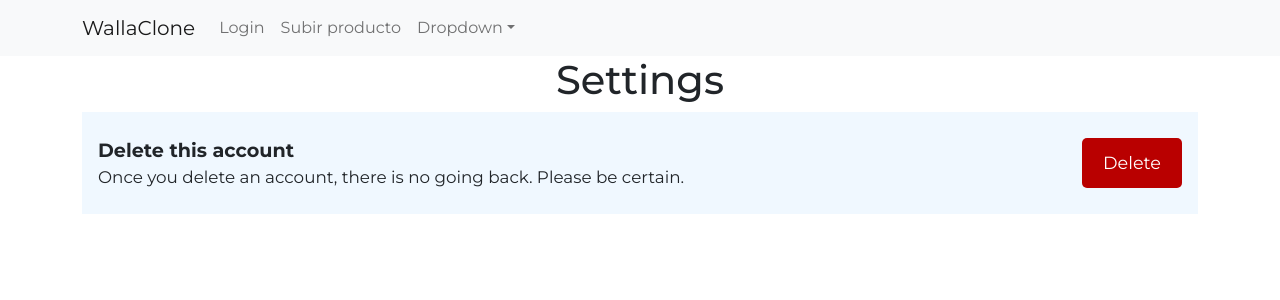
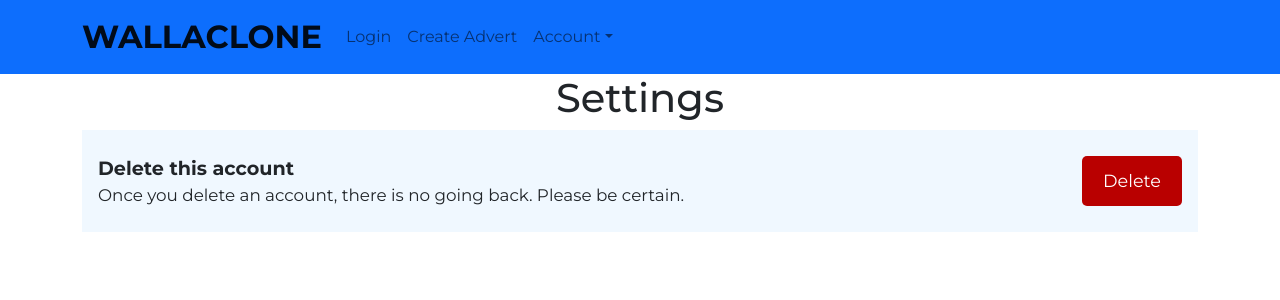
Before and after one commit to michaelhernandezrala/wallaclone-frontend, a React (Create React App) app: page /account/settings in a window 1280 px wide. Shown: the top 300 px of the page. Built offline with nearby package versions, Linux system fonts and the light colour scheme.

Commit message:
Fix private route

```diff
--- a/src/App.js
+++ b/src/App.js
@@ -7,26 +7,26 @@ import {
   Redirect,
 } from 'react-router-dom';
 
-// CSS
-import 'bootstrap/dist/css/bootstrap.min.css';
-import './App.css';
 import Home from './pages/Home/Home';
-import Settings from './pages/Settings/Settings';
+import { NewAdvert, AdvertDetail } from './components/adverts';
+import { useState } from 'react';
+import logout from './api/logout';
 import Login from './pages/Login/Login';
 import Register from './pages/Register/Register';
 import ForgottenPassword from './pages/FogottenPassword/ForgottenPassword';
-import { useState } from 'react';
-import logout from './api/logout';
+import Settings from './pages/Settings/Settings';
+
 import { AuthContextProvider } from './components/auth/context';
+
+import 'bootstrap/dist/css/bootstrap.min.css';
+import './App.css';
 import Swal from 'sweetalert2';
 
-// Components
-
-import { NewAdvert, AdvertDetail } from './components/adverts';
 import { PrivateRoute } from './components/auth';
 
 function App({ isInitiallyLogged }) {
   const [isLogged, setIsLogged] = useState(isInitiallyLogged);
+  console.log('isInitiallyLogged', isInitiallyLogged);
 
   const handleLogin = () => {
     setIsLogged(true);
@@ -62,7 +62,7 @@ function App({ isInitiallyLogged }) {
               {(routeProps) => <Login {...routeProps} />}
             </Route>
             <Route path='/register'>
-              <Register />
+              {(routeProps) => <Register {...routeProps} />}
             </Route>
             <Route path='/forgottenPassword'>
               <ForgottenPassword />
@@ -70,7 +70,7 @@ function App({ isInitiallyLogged }) {
             <PrivateRoute path='/adverts/new'>
               <NewAdvert />
             </PrivateRoute>
-            <Route path='/adverts/:advertId' component={AdvertDetail}></Route>
+            <Route path='/adverts/:advertId' component={AdvertDetail} />
             <Route>
               <Redirect to='/home' />
             </Route>
--- a/src/api/login.js
+++ b/src/api/login.js
@@ -3,15 +3,16 @@ import client from './client';
 import { setAuthorizationHeader } from './client';
 
 const login = (credentials, checked) => {
+  console.log('credentials', credentials);
   return client.post('/api/login', credentials).then((response) => {
+    console.log('response', response);
     if (response.ok) {
       setAuthorizationHeader(response.token);
       if (checked) {
         storage.set('auth', response.token);
       }
-    } else {
-      return response;
     }
+    return response;
   });
 };
 
--- /dev/null
+++ b/src/components/Header/Header.css
@@ -0,0 +1,16 @@
+.navbar {
+  padding: 1rem;
+  color: white;
+}
+
+.navbar .navbar__title {
+  font-weight: bold;
+  font-size: 2rem;
+  text-transform: uppercase;
+  transition: all 300ms ease-in-out;
+  color: white;
+}
+
+.navbar .navbar__title:hover {
+  transform: scale(1.1);
+}
--- a/src/components/Header/Header.js
+++ b/src/components/Header/Header.js
@@ -3,31 +3,35 @@ import { Navbar, Container, Nav, NavDropdown } from 'react-bootstrap';
 import { FontAwesomeIcon } from '@fortawesome/react-fontawesome';
 import AuthContext from '../auth/context';
 import { Link } from 'react-router-dom';
+import './Header.css';
 
 function Header() {
   const { isLogged, handleLogout } = useContext(AuthContext);
 
   return (
-    <Navbar className='navbar' bg='light' expand='lg'>
+    <Navbar className='navbar' bg='primary' color='white' expand='lg'>
       <Container>
-        <Navbar.Brand href='/'>WallaClone</Navbar.Brand>
+        <Navbar.Brand className='navbar__title' href='/'>
+          WallaClone
+        </Navbar.Brand>
         <Navbar.Toggle aria-controls='basic-navbar-nav' />
-        <Navbar.Collapse id='basic-navbar-nav'>
-          <Nav className='me-auto'>
+        <Navbar.Collapse className='navbar__toggle' id='basic-navbar-nav'>
+          <Nav className='navbar__menu me-auto'>
             {isLogged ? (
-              <Nav.Link onClick={handleLogout}>Logout</Nav.Link>
+              <Nav.Link className='navbar__nav--link' onClick={handleLogout}>
+                Logout
+              </Nav.Link>
             ) : (
-              <Nav.Link href='/login'>Login</Nav.Link>
+              <Nav.Link className='navbar__nav--link' href='/login'>
+                Login
+              </Nav.Link>
             )}
-
-            <Nav.Link href='/adverts/new'>Subir producto</Nav.Link>
-            <NavDropdown title='Dropdown' id='basic-nav-dropdown'>
+            <Nav.Link className='navbar__nav--link' href='/adverts/new'>
+              Create Advert
+            </Nav.Link>
+            <NavDropdown title='Account' id='basic-nav-dropdown'>
               <NavDropdown.Item href='/account/settings'>
-                Configuracion
-              </NavDropdown.Item>
-              <NavDropdown.Divider />
-              <NavDropdown.Item href='#action/3.4'>
-                Cerrar Sesión
+                Configuration
               </NavDropdown.Item>
             </NavDropdown>
           </Nav>
--- a/src/pages/Home/Home.css
+++ b/src/pages/Home/Home.css
@@ -28,6 +28,23 @@
   box-shadow: 0px 0px 7.5px #777;
   transform: scale(1.05);
   cursor: pointer;
+}
+
+/** Filters Parts*/
+
+.home .home__filters {
+  margin: 4rem auto 2rem !important;
+  background-color: aliceblue;
+  padding: 2rem 1rem;
+  margin: auto;
+}
+
+.home .home__filters > .home__filters--content > .total__adverts {
+  border: 1px solid red;
+  text-align: end;
+  padding-right: 1rem;
+  margin: 2rem auto;
+  font-size: 1.5rem;
 }
 
 /****************************** RESPONSIVE DESIGN *******************************/
--- a/src/pages/Home/Home.js
+++ b/src/pages/Home/Home.js
@@ -96,11 +96,15 @@ function Home() {
   }, [filter, sorter, pagination]);
 
   return (
-    <Layout title='Home'>
+    <Layout>
       <main className='home'>
         <Container>
-          <section className='home__searcher'>
-            <p>{adverts.length}</p>
+          <section className='home__filters'>
+            <h1>What are you looking for?</h1>
+            <div className='home__filters--content'>
+              <p className='total__adverts'>
+                <strong>Total adverts</strong> {adverts.length}
+              </p>
               <Searcher setfilter={setfilter} />
               <Sorter setSorter={setSorter} sorter={sorter} />
               <Skipper
@@ -108,6 +112,7 @@ function Home() {
                 pagination={pagination}
                 count={adverts.length}
               />
+            </div>
           </section>
           <section className='home__adverts'>
             {adverts && adverts.length ? (
--- a/src/pages/Login/Login.js
+++ b/src/pages/Login/Login.js
@@ -4,6 +4,7 @@ import { Formik, Field, Form } from 'formik';
 import login from '../../api/login';
 import AuthContext from '../../components/auth/context';
 import './Login.css';
+import Swal from 'sweetalert2';
 
 function Login({ history, location }) {
   const { handleLogin } = useContext(AuthContext);
@@ -39,13 +40,23 @@ function Login({ history, location }) {
             }}
             onSubmit={async (values) => {
               try {
+                console.log(values);
                 const response = await login(values, checked);
+                console.log('response', response);
                 if (response.ok === true) {
-                  handleLogin();
-                  const { from } = location.state || {
-                    from: { pathname: '/' },
-                  };
-                  history.replace(from);
+                  Swal.fire({
+                    position: 'center',
+                    icon: 'success',
+                    title: 'Logged Successfully',
+                    showConfirmButton: false,
+                    timer: 1500,
+                  }).then(() => {
+                    handleLogin();
+                    const { from } = location.state || {
+                      from: { pathname: '/' },
+                    };
+                    history.replace(from);
+                  });
                 } else {
                   setErrorLogin({
                     isError: true,
--- a/src/pages/Register/Register.js
+++ b/src/pages/Register/Register.js
@@ -3,8 +3,9 @@ import { Formik, Field, Form } from 'formik';
 import register from '../../api/register';
 import { Link } from 'react-router-dom';
 import './Register.css';
+import Swal from 'sweetalert2';
 
-function Register() {
+function Register({ history, location }) {
   const [errorRegister, setErrorRegister] = useState({
     isError: false,
     message: '',
@@ -77,6 +78,15 @@ function Register() {
                   message: '',
                 });
                 console.log('user register correctly');
+                Swal.fire({
+                  position: 'center',
+                  icon: 'success',
+                  title: 'Registered Successfully',
+                  showConfirmButton: false,
+                  timer: 1500,
+                }).then(() => {
+                  history.replace('/login');
+                });
               } catch (error) {
                 setErrorRegister({
                   isError: true,
@@ -136,7 +146,11 @@ function Register() {
                 <button className='register__button' type='submit'>
                   Register
                 </button>
-                {errorRegister.isError ? <p>{errorRegister.message}</p> : null}
+                {errorRegister.isError ? (
+                  <p className='register__error'>{errorRegister.message}</p>
+                ) : (
+                  ''
+                )}
               </Form>
             )}
           </Formik>
```
Lines whose indentation alone changed are shown as unchanged.
